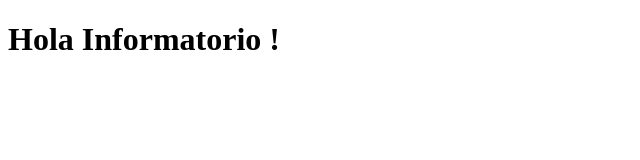
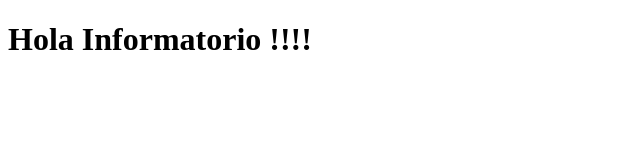
Before and after one commit to camilagaray/ejemplo, a plain HTML site: page app/index.html in a window 1280 px wide. Shown: the full height of the page, 0-640 px from the left. Drawn offline with Linux system fonts and the light colour scheme.

Commit message:
tercer commit

```diff
--- a/app/index.html
+++ b/app/index.html
@@ -6,7 +6,7 @@
     <title>Primer despliegue</title>
 </head>
 <body>
-    <h1>Hola Informatorio ! </h1>
+    <h1>Hola Informatorio !!!! </h1>
 
 </body>
 </html>
```
